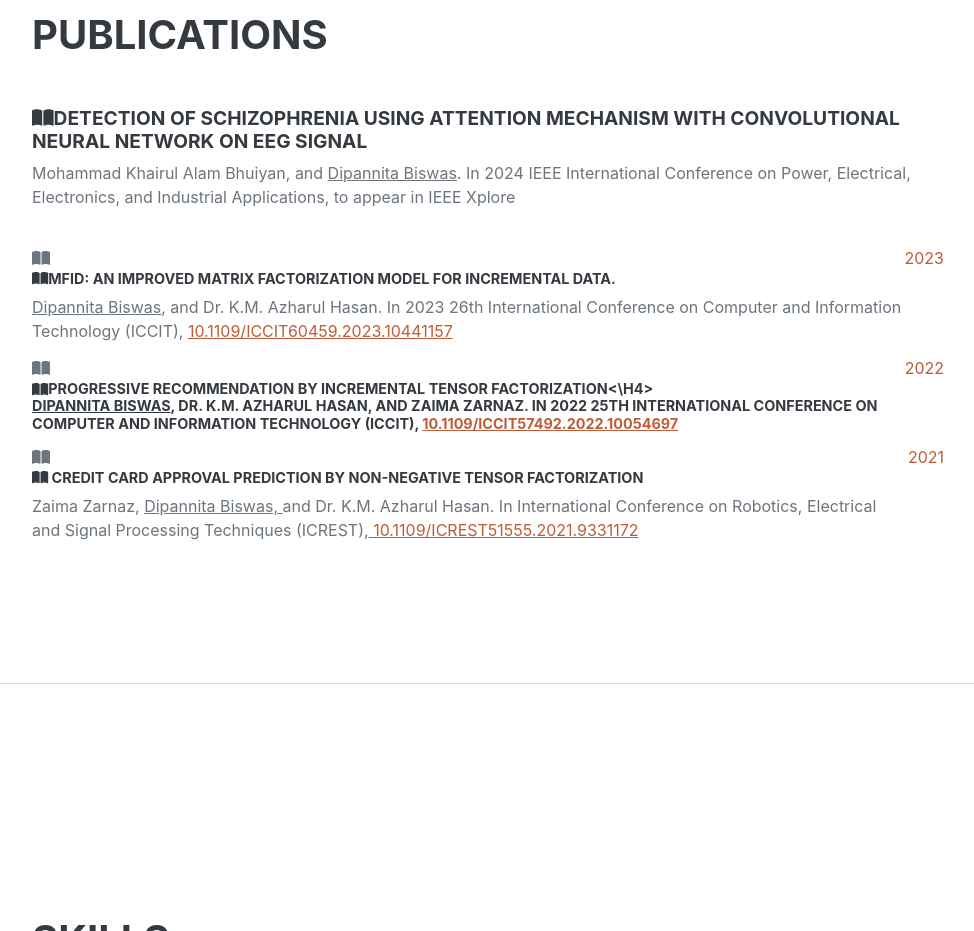
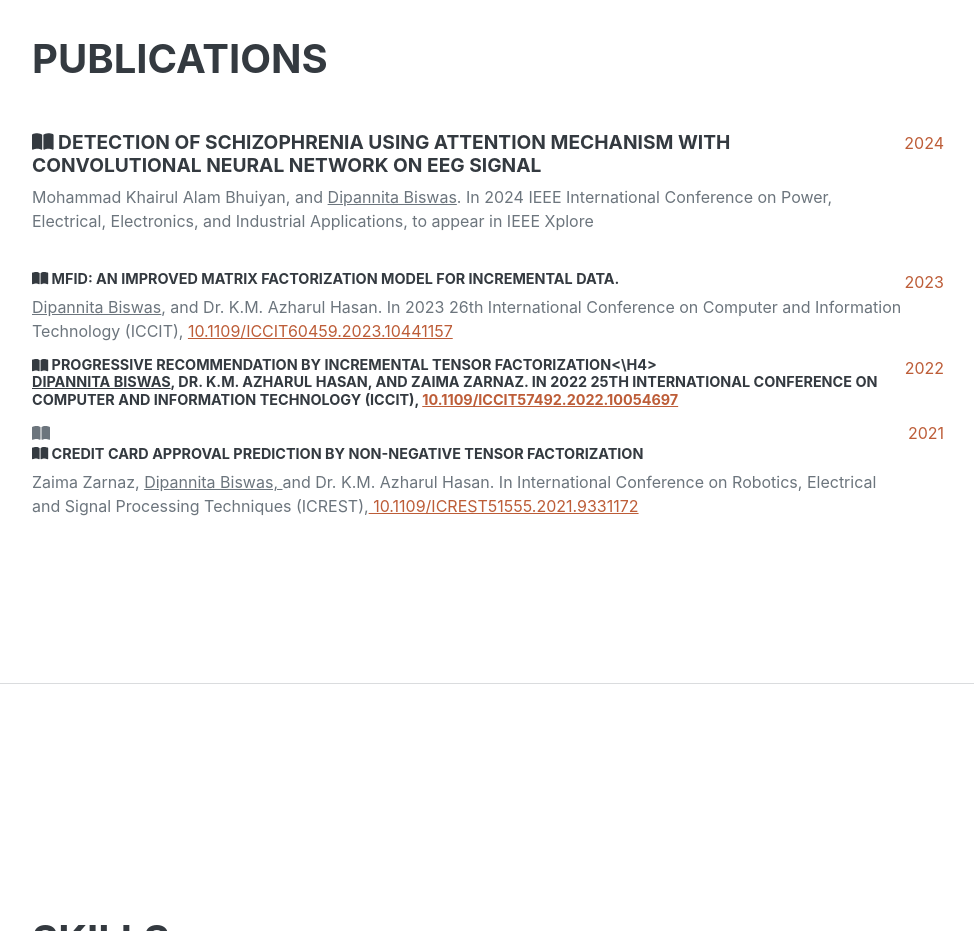
Before and after one commit to dipannita72/dipannita72.github.io, a plain HTML site: page index.html in a window 1280 px wide. Shown: the part 2520-3451 px from the top of the page, without its empty margins (288-1262 px from the left). Drawn offline with nearby package versions, Linux system fonts and the light colour scheme; a web font is replaced by a local one.

Commit message:
Update index.html

```diff
--- a/index.html
+++ b/index.html
@@ -105,14 +105,14 @@
                     <h2 class="mb-5">Publications</h2>
                     <div class="d-flex flex-column flex-md-row justify-content-between mb-4">
                         <div class="flex-grow-1">
-                            <h3><i class="fa-solid fa-book-open"></i>Detection of Schizophrenia Using Attention Mechanism with Convolutional Neural Network on EEG Signal</h3>
+                            <h3><i class="fa-solid fa-book-open"></i>  Detection of Schizophrenia Using Attention Mechanism with Convolutional Neural Network on EEG Signal</h3>
                             <p>Mohammad Khairul Alam Bhuiyan, and <u>Dipannita Biswas</u>. In 2024 IEEE International Conference on Power, Electrical, Electronics, and Industrial Applications, to appear in IEEE Xplore</p>
                         </div>
+                                                <div class="flex-shrink-0"><span class="text-primary">2024</span></div>
                     </div>
                     <div class="d-flex flex-column flex-md-row justify-content-between">
                         <div class="flex-grow-1">
-                            <i class="fa-solid fa-book-open"></i>
-                            <h4> <i class="fa-solid fa-book-open"></i>MFID: An Improved Matrix Factorization Model for Incremental Data.</h4>
+                            <h4> <i class="fa-solid fa-book-open"></i>  MFID: An Improved Matrix Factorization Model for Incremental Data.</h4>
                             <p><u>Dipannita Biswas</u>, and Dr. K.M. Azharul Hasan. In 2023 26th International Conference on Computer and Information Technology (ICCIT),
                             <a href="https://ieeexplore.ieee.org/document/10441157"> 10.1109/ICCIT60459.2023.10441157</a></p>
                         </div>
@@ -120,8 +120,7 @@
                     </div>
                     <div class="d-flex flex-column flex-md-row justify-content-between">
                         <div class="flex-grow-1">
-                            <i class="fa-solid fa-book-open"></i>
-                            <h4> <i class="fa-solid fa-book-open"></i>Progressive Recommendation by Incremental Tensor Factorization<\h4>
+                            <h4> <i class="fa-solid fa-book-open"></i>  Progressive Recommendation by Incremental Tensor Factorization<\h4>
                             <p><u>Dipannita Biswas</u>, Dr. K.M. Azharul Hasan, and Zaima Zarnaz. In 2022 25th International Conference on Computer and Information Technology (ICCIT),
                                 <a href="https://ieeexplore.ieee.org/document/10054697"> 10.1109/ICCIT57492.2022.10054697</a></p>
                         </div>
@@ -131,7 +130,7 @@
                     <div class="d-flex flex-column flex-md-row justify-content-between">
                         <div class="flex-grow-1">
                             <i class="fa-solid fa-book-open"></i>
-                            <h4><i class="fa-solid fa-book-open"></i> Credit Card Approval Prediction by Non-negative Tensor Factorization</h4>
+                            <h4><i class="fa-solid fa-book-open"></i>  Credit Card Approval Prediction by Non-negative Tensor Factorization</h4>
                             <p>Zaima Zarnaz, <u>Dipannita Biswas, </u> and Dr. K.M. Azharul Hasan. In International Conference on Robotics, Electrical and Signal Processing Techniques (ICREST),<a href="https://ieeexplore.ieee.org/document/9331172"> 10.1109/ICREST51555.2021.9331172 </a>
                          </div>
                         <div class="flex-shrink-0"><span class="text-primary">2021</span></div>
```
